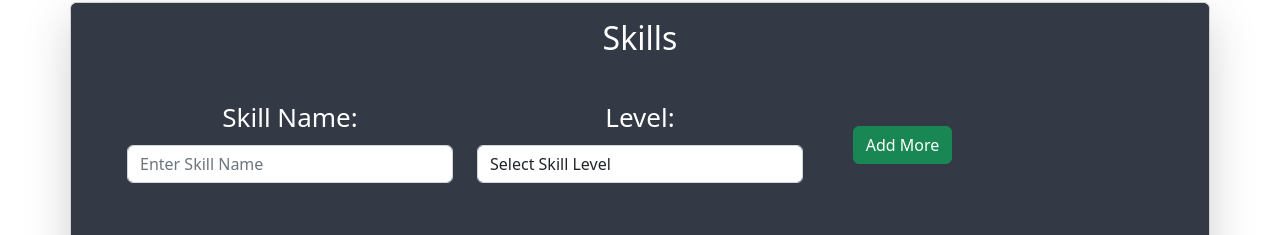
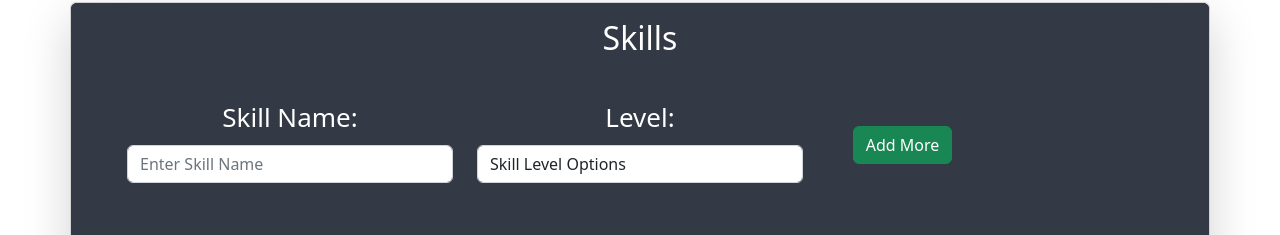
Before and after one commit to sumit-6/react-form, a React (Create React App) app: page / in a window 1280 px wide. Shown: the part 2450-2685 px from the top of the page. Built offline with nearby package versions, Linux system fonts and the light colour scheme; what bs-custom-file-input would draw is missing.

Commit message:
Fixed value attributes

```diff
--- a/src/components/myProjects.js
+++ b/src/components/myProjects.js
@@ -32,7 +32,7 @@ function MyProjects(props) {
   }
 
   const handleaddclick=()=>{
-    setinputList([...inputList, {projectName: "", githubLink: "", projectLink: "", description: [""]}]);
+    setinputList([...inputList, {projectName: "", gitHubLink: "", projectLink: "", description: [""]}]);
   }
   return (
     <Container className="content m-3">
@@ -53,7 +53,7 @@ function MyProjects(props) {
 
                  <div className="form-group col-md-4">
                  <label for={`githubLink_${i}`} className="form-label">Github Link: </label>
-                  <input type="text" id={`githubLink_${i}`} name="githubLink" className="form-control"  placeholder="Enter github link" onChange={ e=>handleinputchange(e,i)} value={x.githubLink} required />
+                  <input type="text" id={`githubLink_${i}`} name="githubLink" className="form-control"  placeholder="Enter github link" onChange={ e=>handleinputchange(e,i)} value={x.gitHubLink} required />
                </div>
 
                <ProjectDescription index={i} description={x.description} onChange={handleProjectDescriptionChange} onRemove={handleProjectDescriptionDelete} data={x.description} />
--- a/src/components/programmingSkills.js
+++ b/src/components/programmingSkills.js
@@ -35,13 +35,13 @@ function ProgrammingSkills(props) {
 
                  <div className="form-group col-md-4">
                  <label for={`skillName_${i}`} className="form-label">Skill Name: </label>
-                  <input type="text" id={`skillName_${i}`} name="skillName" className="form-control"  placeholder="Enter Skill Name" onChange={ e=>handleinputchange(e,i)} value={x.skillName} required />
+                  <input type="text" id={`skillName_${i}`} name="skillName" className="form-control"  placeholder="Enter Skill Name" onChange={ e=>handleinputchange(e,i)} value={x.name} required />
                </div>
 
                <div className="form-group col-md-4">
                <label htmlFor={`skillLevel_${i}`} className="form-label">Level: </label>
-                  <select id={`skillLevel_${i}`} name="skillLevel" className="form-control" onChange={ e=>handleinputchange(e,i)} value={x.skillLevel} required >
-                    <option value="">Select Skill Level</option>
+                  <select id={`skillLevel_${i}`} name="skillLevel" className="form-control" onChange={ e=>handleinputchange(e,i)} value={x.level} required >
+                    <option value="">Skill Level Options</option>
                     {skillLevelOptions.map(option => (
                       <option key={option} value={option}>{option}</option>
                     ))}
--- a/src/components/toolsAndFrameworks.js
+++ b/src/components/toolsAndFrameworks.js
@@ -34,12 +34,12 @@ function ToolsAndFrameworks(props) {
               <div className="row mb-3">
                  <div className="form-group col-md-4">
                  <label for={`toolName_${i}`} className="form-label">Tool Name: </label>
-                  <input type="text" id={`toolName_${i}`} name="toolName" className="form-control"  placeholder="Enter Tool Name" onChange={ e=>handleinputchange(e,i)} value={x.toolName} required />
+                  <input type="text" id={`toolName_${i}`} name="toolName" className="form-control"  placeholder="Enter Tool Name" onChange={ e=>handleinputchange(e,i)} value={x.name} required />
                </div>
 
                <div className="form-group col-md-4">
                <label htmlFor={`toolLevel_${i}`} className="form-label">Level: </label>
-                  <select id={`toolLevel_${i}`} name="toolLevel" className="form-control" onChange={ e=>handleinputchange(e,i)} value={x.skillLevel} required >
+                  <select id={`toolLevel_${i}`} name="toolLevel" className="form-control" onChange={ e=>handleinputchange(e,i)} value={x.level} required >
                     <option value="">Select Skill Level</option>
                     {toolLevelOptions.map(option => (
                       <option key={option} value={option}>{option}</option>
```
